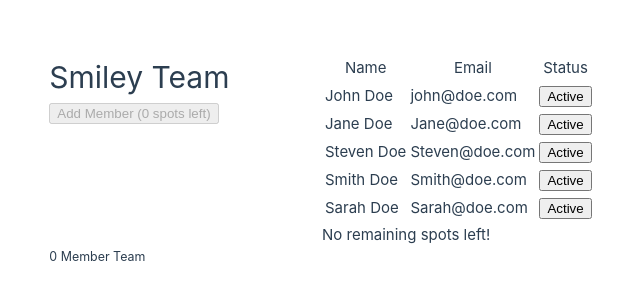
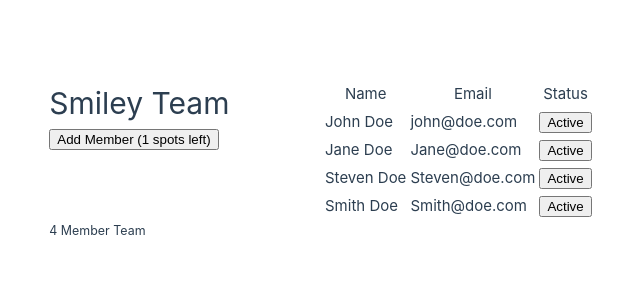
Before and after one commit to MalcolmFonseca/vue-course, a Vue app in the folder my-first-vue-project/: page / in a window 1280 px wide. Shown: the part 240-540 px from the top of the page, without its empty margins (318-958 px from the left). Built offline with nearby package versions, Linux system fonts and the light colour scheme.

Commit message:
created modal

```diff
--- /dev/null
+++ b/my-first-vue-project/src/components/Modal.vue
@@ -0,0 +1,45 @@
+<script setup>
+defineProps({
+    show: Boolean
+})
+</script>
+
+
+<template>
+    <div v-if="show" class="modal-mask">
+        <div class="modal-container">
+            <div>
+                <slot>default body</slot>
+            </div>
+            <footer class="modal-footer">
+                <slot name="footer">
+                    <button @click="$emit('close')">Close</button>
+                </slot>
+            </footer>
+        </div>
+    </div>
+</template>
+
+<style>
+.modal-mask {
+    position: fixed;
+    inset: 0;
+    background: rgba(0, 0, 0, .6);
+    display: grid;
+    place-items: center;
+}
+
+.modal-container {
+    background: gray;
+    padding: 1rem;
+    width: 80vw;
+    max-width: 500px;
+    border-radius: 7px;
+}
+
+.modal-footer {
+    border-top: 1px solid #ddd;
+    padding-top: .5rem;
+    margin-top: .5rem;
+}
+</style>
--- a/my-first-vue-project/src/components/Teams/TeamFooter.vue
+++ b/my-first-vue-project/src/components/Teams/TeamFooter.vue
@@ -5,6 +5,6 @@ let team = useTeamStore();
 
 <template>
     <footer>
-        <h5>{{ team.spotsRemaining }} Member Team</h5>
+        <h5>{{ team.members.length }} Member Team</h5>
     </footer>
 </template>
--- a/my-first-vue-project/src/components/Teams/TeamHeader.vue
+++ b/my-first-vue-project/src/components/Teams/TeamHeader.vue
@@ -6,7 +6,7 @@ let team = useTeamStore();
 <template>
     <header>
         <h1>{{ team.name }} Team</h1>
-        <button :disabled="!team.spotsRemaining">Add Member ({{ team.spotsRemaining }} spots
+        <button :disabled="!team.spotsRemaining" @click="$emit('add')">Add Member ({{ team.spotsRemaining }} spots
             left)</button>
     </header>
 </template>
--- a/my-first-vue-project/src/components/Teams/TeamMembers.vue
+++ b/my-first-vue-project/src/components/Teams/TeamMembers.vue
@@ -6,6 +6,7 @@ let team = useTeamStore();
 </script>
 
 <template>
+    <div>
         <table>
             <thead>
                 <th>Name</th>
@@ -19,4 +20,5 @@ let team = useTeamStore();
         </table>
 
         <p v-show="!team.spotsRemaining">No remaining spots left!</p>
+    </div>
 </template>
--- a/my-first-vue-project/src/team.json
+++ b/my-first-vue-project/src/team.json
@@ -21,11 +21,6 @@
             "name": "Smith Doe",
             "email": "Smith@doe.com",
             "status": "Active"
-        },
-        {
-            "name": "Sarah Doe",
-            "email": "Sarah@doe.com",
-            "status": "Active"
         }
     ]
 }
--- a/my-first-vue-project/src/views/TeamView.vue
+++ b/my-first-vue-project/src/views/TeamView.vue
@@ -3,17 +3,29 @@ import TeamFooter from '@/components/Teams/TeamFooter.vue';
 import TeamHeader from '@/components/Teams/TeamHeader.vue';
 import TeamMembers from '@/components/Teams/TeamMembers.vue';
 import { useTeamStore } from '@/stores/TeamStore';
+import Modal from '@/components/Modal.vue';
+import { ref } from 'vue';
 
 let team = useTeamStore();
 team.fill();
+
+let showModal = ref(false);
 </script>
 
 <template>
-    <TeamHeader />
+    <TeamHeader @add="showModal = true" />
 
-    <div>
-        <TeamMembers />
-    </div>
+    <TeamMembers />
 
     <TeamFooter />
+
+    <Modal :show="showModal" @close="showModal = false">
+        <template #default>
+            <p>Add new member</p>
+            <form>
+                <input type="email" placeholder="Email">
+                <button>Add</button>
+            </form>
+        </template>
+    </Modal>
 </template>
```
Lines whose indentation alone changed are shown as unchanged.
